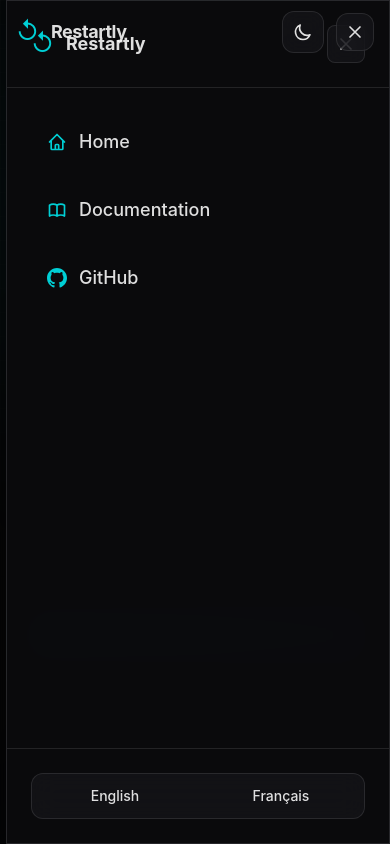
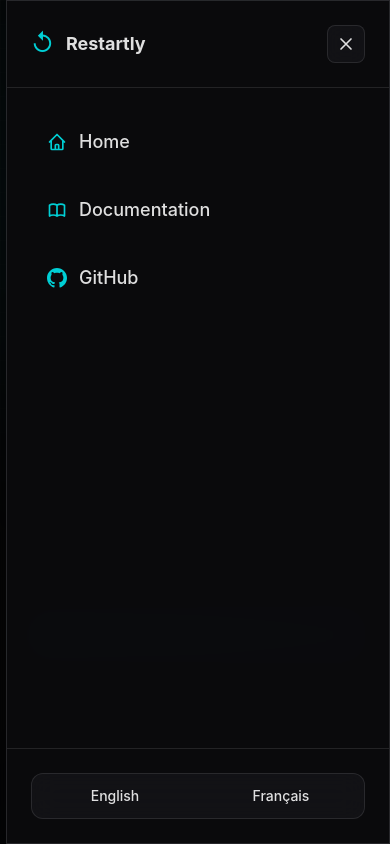
Before and after one commit to TheNeovimmer/Restartly, a React (Vite) app in the folder website/: page / in a window 390 px wide. Both pictures are taken after a click on the button 355 px from the left and 32 px from the top of the page. Shown: the top 844 px of the page. Built offline with nearby package versions, Linux system fonts and the light colour scheme.

Commit message:
fix: Increase mobile menu z-index to `z-[60]` for proper layering.

```diff
--- a/website/src/components/Navbar.jsx
+++ b/website/src/components/Navbar.jsx
@@ -101,7 +101,7 @@
       </nav>
 
       {/* Mobile Menu */}
-      <div className={`md:hidden fixed inset-0 z-40 transition-opacity duration-300 ${isOpen ? 'opacity-100 pointer-events-auto' : 'opacity-0 pointer-events-none'}`}>
+      <div className={`md:hidden fixed inset-0 z-[60] transition-opacity duration-300 ${isOpen ? 'opacity-100 pointer-events-auto' : 'opacity-0 pointer-events-none'}`}>
         {/* Backdrop */}
         <div className="fixed inset-0 bg-black/60 backdrop-blur-sm" onClick={() => setIsOpen(false)} />
 
```
